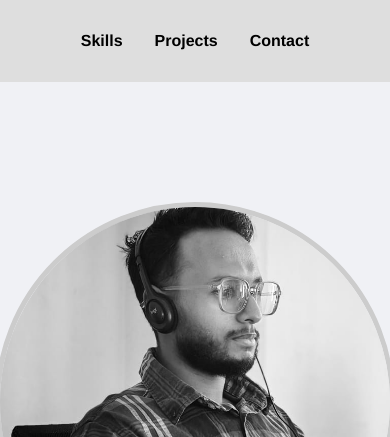
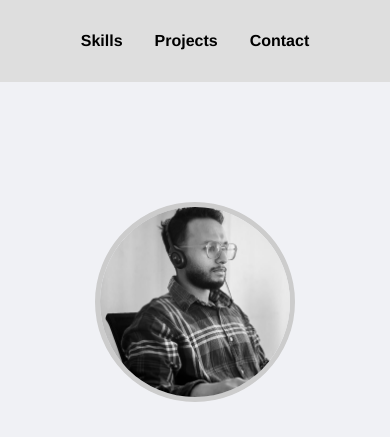
Before and after one commit to Iam-Zarif/ostad_assignment-_module-11, a plain HTML site: page index.html in a window 390 px wide. Shown: the top 437 px of the page. Drawn offline with Linux system fonts and the light colour scheme.

Commit message:
fix image

```diff
--- a/index.html
+++ b/index.html
@@ -10,8 +10,7 @@
   <body style="background-color: #f0f1f5">
     <section
       style="background-color: #dedede"
-      class="flex items-center justify-center py-2"
-    >
+      class="flex items-center justify-center py-2">
       <nav class="flex items-center gap-2rem">
         <a href="skills.html" class="text-2xl">Skills</a>
         <a href="projects.html" class="text-2xl">Projects</a>
@@ -29,6 +28,7 @@
           width="400"
           height="400"
           style="border-radius: 50%; object-fit: cover; border: 5px solid #ccc"
+          class="my-photo"
         />
 
         <div class="hero-text" >
--- a/style.css
+++ b/style.css
@@ -86,4 +86,8 @@ a:hover{
         text-align: center;
         padding: 0 10px 0 10px;
     }
+    .my-photo{
+        width: 200px;
+        height: 200px;
+    }
 }
```
